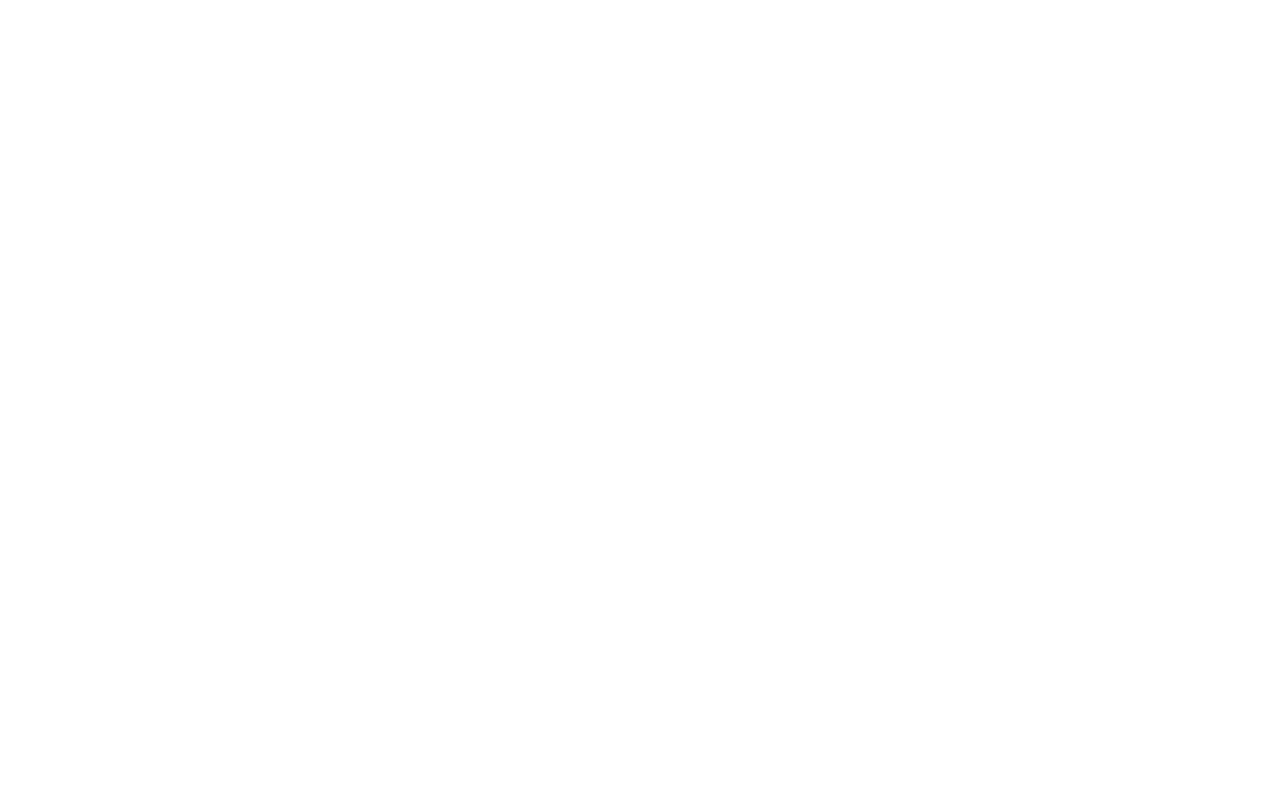
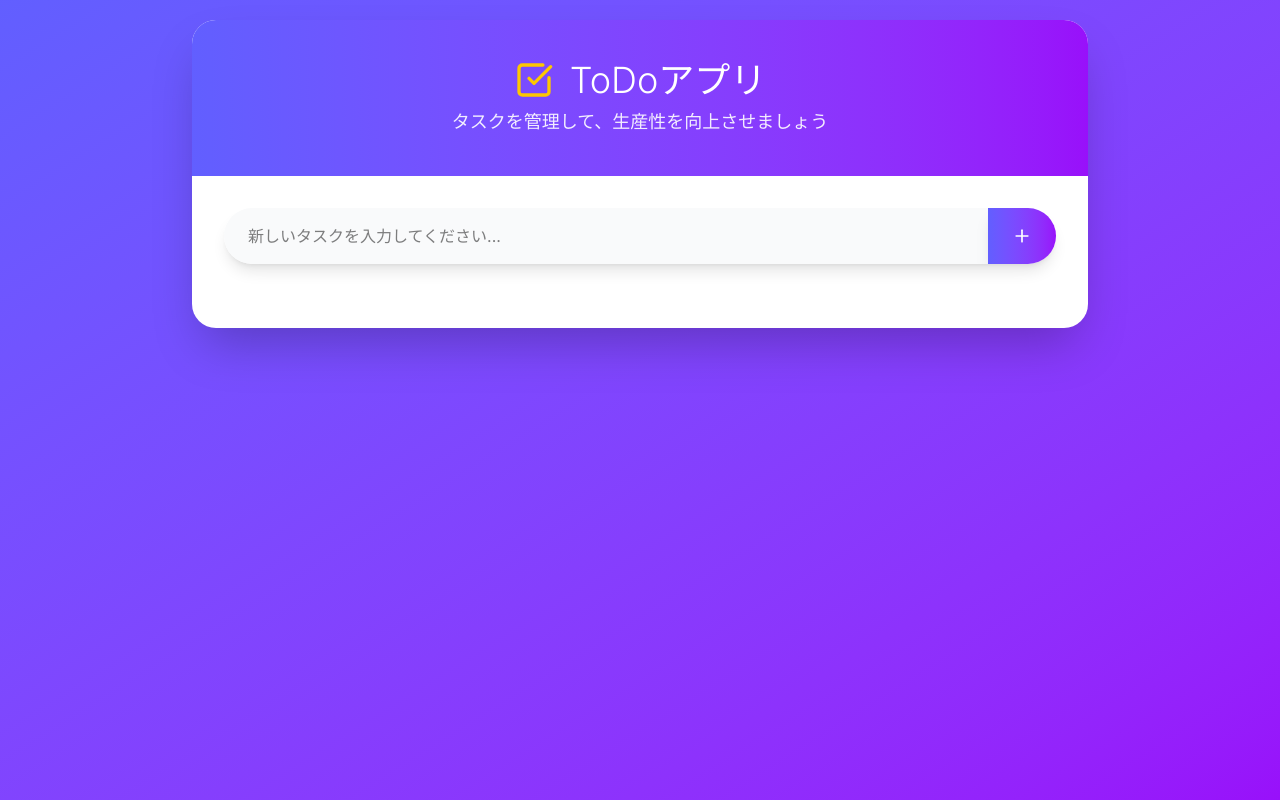
Before and after one commit to R0y132/todoapp-nextjs, a Next.js app: page / in a window 1280 px wide. Built offline with nearby package versions, Linux system fonts and the light colour scheme.

Commit message:
タスクデータを永続化

```diff
--- a/src/app/page.jsx
+++ b/src/app/page.jsx
@@ -1,12 +1,15 @@
 "use client";
 
-import { useEffect, useState } from "react"; // ← 編集
+import { useEffect, useState } from "react";
+
+import { Header } from "@/components/pages/home/Header";
+import { TodoInput } from "@/components/pages/home/TodoInput";
+import { TodoList } from "@/components/pages/home/TodoList";
 
 export default function TodoApp() {
   // 状態（データ）の管理
   const [todos, setTodos] = useState([]); // タスクの一覧
 
-  // ↓追加ここから ------------------------------------------------------------------
   // コンポーネントが最初に表示されたときに実行される処理
   useEffect(() => {
     // LocalStorageからデータを読み込む
@@ -21,12 +24,39 @@
     // ブラウザのLocalStorageにデータを保存
     localStorage.setItem("todos", JSON.stringify(todos));
   }, [todos]); // [todos] →「todosが変更されたときに実行」という意味
-  // ↑追加ここまで ------------------------------------------------------------------
 
   // 新しいタスクを追加する関数
   const addTodo = (text) => {
-    // ... (省略)
+    // 新しいタスクオブジェクトを作成
+    const newTodo = {
+      id: Date.now(), // 現在時刻をIDとして使用
+      text: text, // 入力されたテキスト
+      completed: false, // 最初は未完了
+    };
+
+    // 既存のtodosに新しいタスクを追加
+    setTodos([...todos, newTodo]);
   };
 
-  // ... (省略)
+  // 表示内容定義
+  return (
+    <div className="min-h-screen bg-gradient-to-br from-indigo-500 to-purple-600 p-5">
+      <div className="max-w-4xl mx-auto bg-white rounded-3xl overflow-hidden shadow-2xl">
+        {/* ヘッダー部分 */}
+        <Header />
+
+        {/* メインコンテンツ */}
+        <div className="p-8">
+          {/* 入力セクション */}
+          <div className="mb-8">
+            {/* 入力欄と追加ボタン */}
+            <TodoInput addTodo={addTodo} />
+          </div>
+
+          {/* タスクリスト */}
+          <TodoList todos={todos} />
+        </div>
+      </div>
+    </div>
+  );
 }
```
